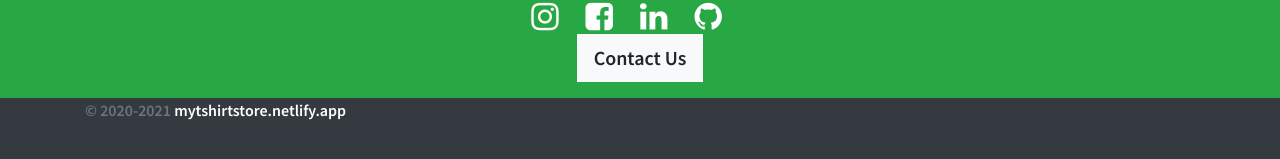
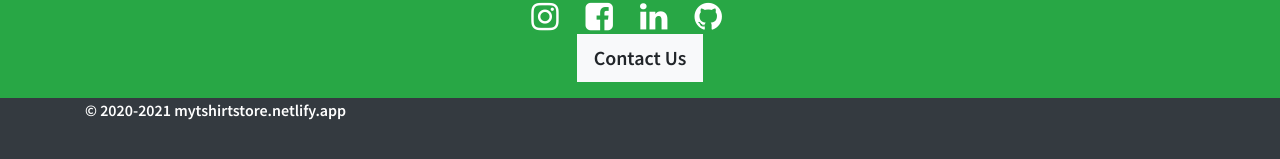
Before and after one commit to shivamkcodes/thetshirtstore, a React (Create React App) app: page /signin in a window 1280 px wide. Shown: the part 575-734 px from the top of the page. Built offline with nearby package versions, Linux system fonts and the light colour scheme.

Commit message:
footer changed

```diff
--- a/src/core/Base.js
+++ b/src/core/Base.js
@@ -81,8 +81,9 @@ const Base = ({
       </div>
       <div className="container">
         <span className="text-muted">
-          &#169; 2020-2021{" "}
-          <span className="text-white">mytshirtstore.netlify.app</span>
+          <span className="text-white">
+            &#169; 2020-2021 mytshirtstore.netlify.app
+          </span>
         </span>
       </div>
     </footer>
```
